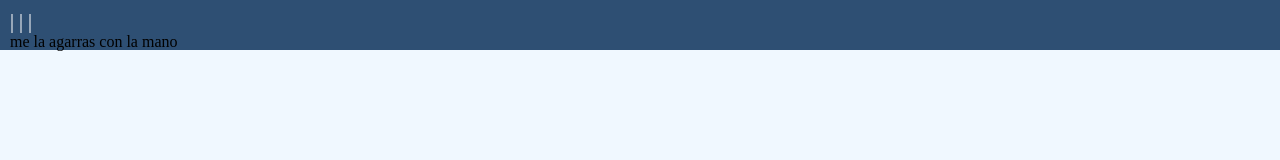
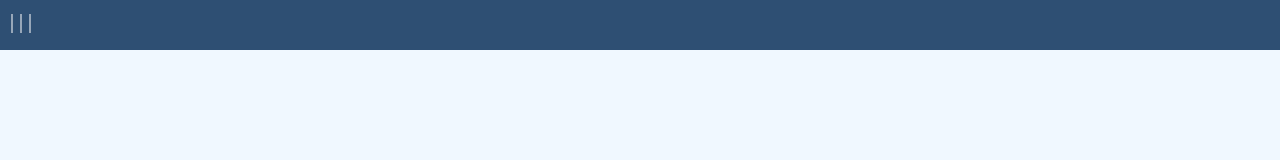
Before and after one commit to ShonSagoro/ProjectFOF, an Electron app: page src/indexVendedor.html in a window 1280 px wide. Shown: the top 160 px of the page. Drawn offline with Linux system fonts and the light colour scheme.

Commit message:
commit: prueba 6

```diff
--- a/src/indexVendedor.html
+++ b/src/indexVendedor.html
@@ -15,7 +15,6 @@
                     <div class="btn-menu">
                         <label for="btn-menu">| | |</label>
                     </div>
-                    <div>me la agarras con la mano</div>
                     <!-- <div>
                         <a class="home" href="indexCocinero.html"><img src="./resources/Image/iconos figma/home_blanco.png"></a>
                     </div> -->
```
